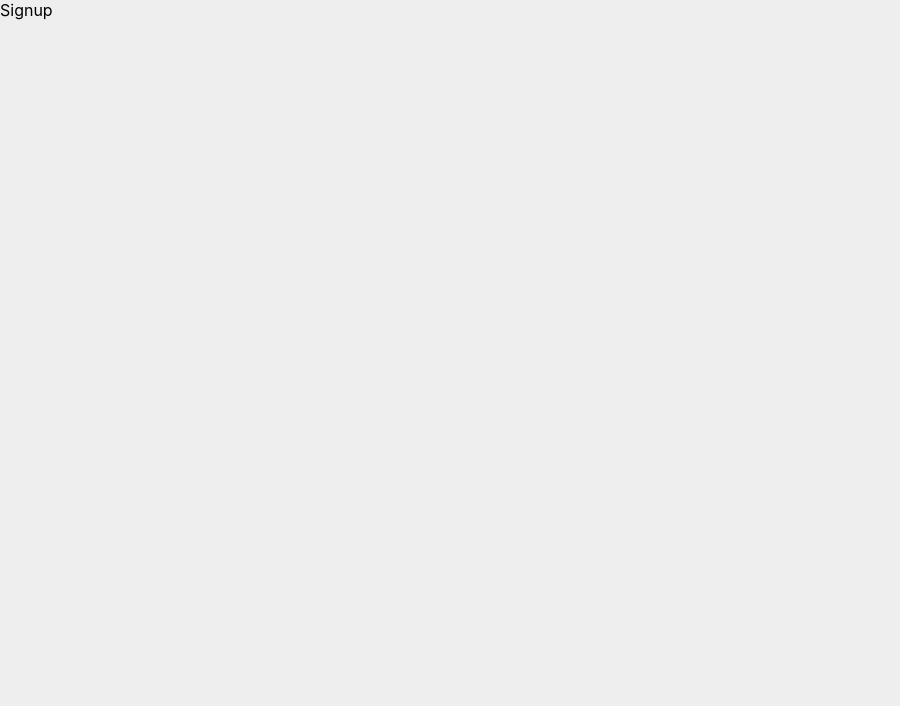
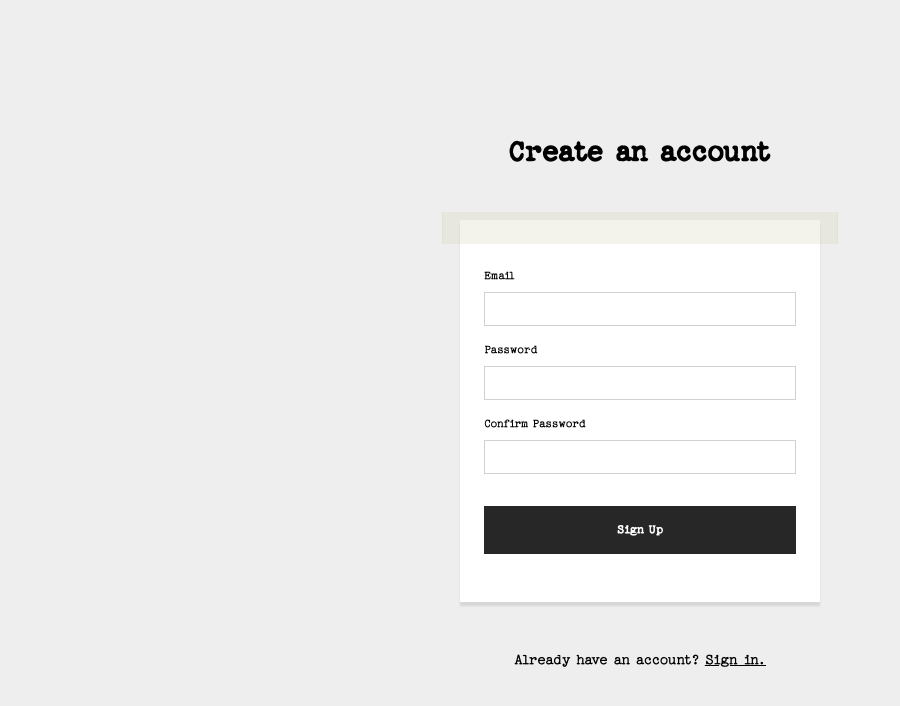
Before and after one commit to mhdafh7/noteey, a Next.js app: page /signup in a window 1280 px wide. Shown: the top 706 px of the page, without its empty margins (0-900 px from the left). Built offline with nearby package versions, Linux system fonts and the light colour scheme.

Commit message:
feat: Login and signup ui

```diff
--- /dev/null
+++ b/pages/login/styles.module.scss
@@ -0,0 +1,24 @@
+@import '../../styles/utils/mixins';
+
+.container {
+  @include container;
+  .title {
+    @include title;
+  }
+
+  .card {
+    @include card;
+    .form {
+      @include form;
+      .loginBtn {
+        @include btn;
+      }
+    }
+  }
+  .bottomText {
+    font-weight: 400;
+    span {
+      text-decoration: underline;
+    }
+  }
+}
--- a/pages/signup/index.tsx
+++ b/pages/signup/index.tsx
@@ -1,6 +1,52 @@
+import Link from 'next/link';
+import styles from './styles.module.scss';
+
 const Signup = () => {
   return (
-    <div>Signup</div>
-  )
-}
-export default Signup
+    <div className={styles.container}>
+      <h2 className={styles.title}>Create an account</h2>
+      <div className={styles.card}>
+        <div className={styles.tape}></div>
+        <form className={styles.form}>
+          <div className={styles.formItem}>
+            <label htmlFor="email">Email</label>
+            <input
+              type="email"
+              name="email"
+              className={styles.input}
+            />
+          </div>
+          <div className={styles.formItem}>
+            <label htmlFor="password">Password</label>
+            <input
+              type="password"
+              name="password"
+              className={styles.input}
+            />
+          </div>
+          <div className={styles.formItem}>
+            <label htmlFor="confirmPassword">Confirm Password</label>
+            <input
+              type="password"
+              name="confirmPassword"
+              className={styles.input}
+            />
+          </div>
+          <button
+            type="submit"
+            className={styles.signupBtn}
+          >
+            Sign Up
+          </button>
+        </form>
+      </div>
+      <h4 className={styles.bottomText}>
+        Already have an account?&nbsp;
+        <span>
+          <Link href={'/login'}>Sign in.</Link>
+        </span>
+      </h4>
+    </div>
+  );
+};
+export default Signup;
--- /dev/null
+++ b/pages/signup/styles.module.scss
@@ -0,0 +1,24 @@
+@import '../../styles/utils/mixins';
+
+.container {
+  @include container;
+  .title {
+    @include title;
+  }
+
+  .card {
+    @include card;
+    .form {
+      @include form;
+      .signupBtn {
+        @include btn;
+      }
+    }
+  }
+  .bottomText {
+    font-weight: 400;
+    span {
+      text-decoration: underline;
+    }
+  }
+}
--- /dev/null
+++ b/styles/utils/_mixins.scss
@@ -0,0 +1,76 @@
+@import './fonts';
+@import './colors';
+
+@mixin container {
+  font-family: 'Jackwrite', sans-serif;
+  display: flex;
+  align-items: center;
+  justify-content: center;
+  flex-direction: column;
+  min-height: 100vh;
+  gap: 3rem;
+}
+
+@mixin title {
+  font-family: Jackwrite;
+  font-weight: 600;
+  font-size: 2rem;
+}
+
+@mixin card {
+  position: relative;
+  display: flex;
+  align-items: center;
+  justify-content: center;
+  min-width: 360px;
+  width: 20rem;
+  background-color: $paper-color;
+  padding: 3rem 1.5rem;
+  box-shadow: 0px 4px 2px $paper-dark;
+
+  .tape {
+    position: absolute;
+    height: 4vmin;
+    top: -8px;
+    width: 110%;
+    background-color: $tape-gray;
+    border-right: 1px dotted $tape-edge-gray;
+    border-left: 1px dotted $tape-edge-gray;
+    opacity: 0.3;
+  }
+}
+
+@mixin form {
+  display: flex;
+  align-items: flex-start;
+  justify-content: center;
+  flex-direction: column;
+  width: 100%;
+  gap: 1rem;
+
+  .formItem {
+    width: 100%;
+    display: flex;
+    flex-direction: column;
+    gap: 0.5rem;
+
+    label {
+      font-size: 0.8rem;
+    }
+    .input {
+      border: solid 1px rgba(0, 0, 0, 0.179);
+      padding: 0.5rem;
+      font-family: Jackwrite;
+    }
+  }
+}
+@mixin btn {
+  width: 100%;
+  border: none;
+  background-color: $primary;
+  color: $paper-color;
+  padding: 1rem 1.5rem;
+  margin-top: 1rem;
+  font-family: Jackwrite;
+  font-weight: 600;
+}
```
Also changed, not shown: pages/login/index.tsx (+42 -4 lines).
